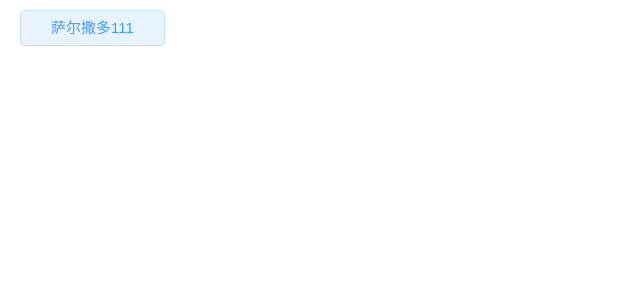
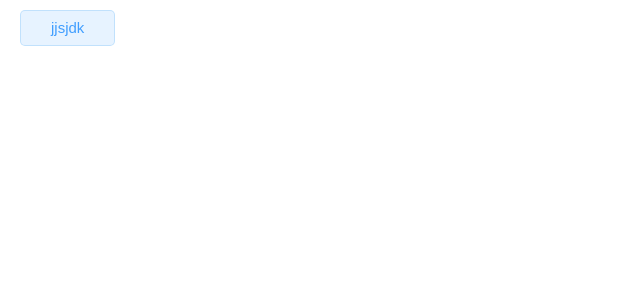
Before and after one commit to iseekTo/nanmi, a React app: page / in a window 1280 px wide. Shown: the top 300 px of the page, without its empty margins (0-640 px from the left). Built offline with nearby package versions, Linux system fonts and the light colour scheme.

Commit message:
add test

```diff
--- a/components/button/Button.tsx
+++ b/components/button/Button.tsx
@@ -15,11 +15,10 @@ class Button extends React.Component<ButtonProps, any> {
     }
     public render() {
         const { types, size, defaultcls, className } = this.props
-        const btnclass = classnames(defaultcls,{
+        const btnclass = classnames(defaultcls, className, {
             [`${defaultcls}`]: defaultcls,
             [`${defaultcls}-${types}`]: types,
             [`${defaultcls}-${size}`]: size,
-            className
         })
 
         return (
@@ -28,4 +27,6 @@ class Button extends React.Component<ButtonProps, any> {
     }
 }
 
+// declare const Buttons: Button tsStudio
+
 export default Button
--- a/src/pages/App.tsx
+++ b/src/pages/App.tsx
@@ -1,8 +1,7 @@
 import * as React from 'react'
 import Button from '../../components/Button/Button'
 
-interface AppState {};
-class App extends React.Component<{}, AppState> {
+class App extends React.Component<{}, {}> {
 
     render(): JSX.Element {
         return (
@@ -12,7 +11,7 @@ class App extends React.Component<{}, AppState> {
                     size="large"
                     icon="emmm"
                 >
-                    萨尔撒多111
+                    jjsjdk
                 </Button>
             </div>
         )
```
Also changed, not shown: jest.config.js (added, +8 -0 lines), package.json (+8 -3 lines), types/button.d.ts (line endings or trailing spaces), 2 other files (tests, documents, lock files or other folders).
